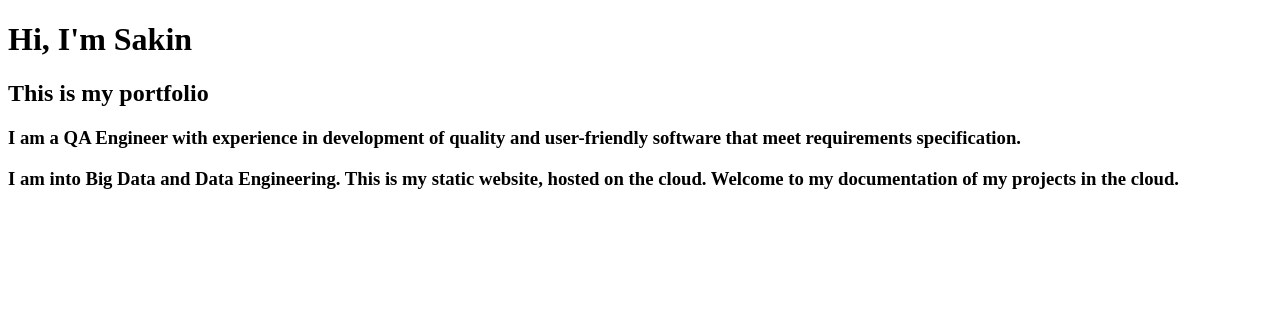
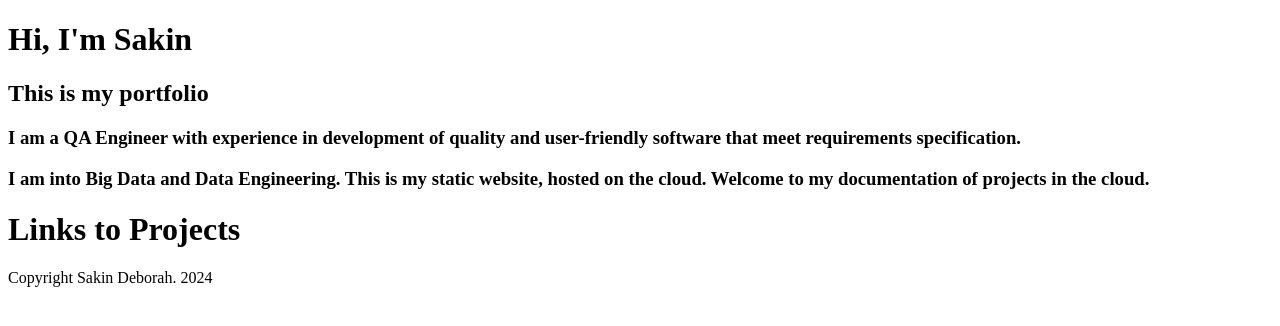
Before and after one commit to Sakindeb/Portfolio, a plain HTML site: page index.html in a window 1280 px wide. Drawn offline with Linux system fonts and the light colour scheme.

Commit message:
Linking projects

```diff
--- a/index.html
+++ b/index.html
@@ -11,7 +11,11 @@
     I am a QA Engineer with experience in development of quality and user-friendly software that meet requirements specification.
 </h3>
 <h3>
-    I am into Big Data and Data Engineering. This is my static website, hosted on the cloud. Welcome to my documentation of my projects in the cloud.
+    I am into Big Data and Data Engineering. This is my static website, hosted on the cloud. Welcome to my documentation of projects in the cloud.
 </h3>
+<h1>Links to Projects</h1>
 </body>
+<footer>
+    Copyright Sakin Deborah. 2024
+</footer>
 </html>
```
